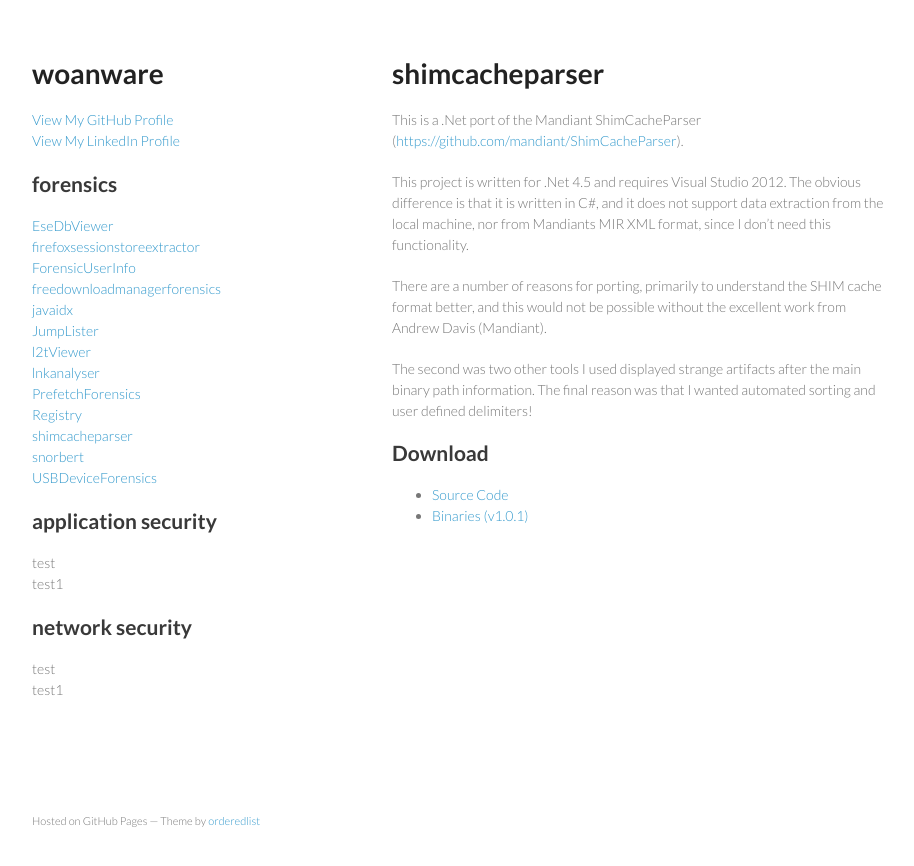
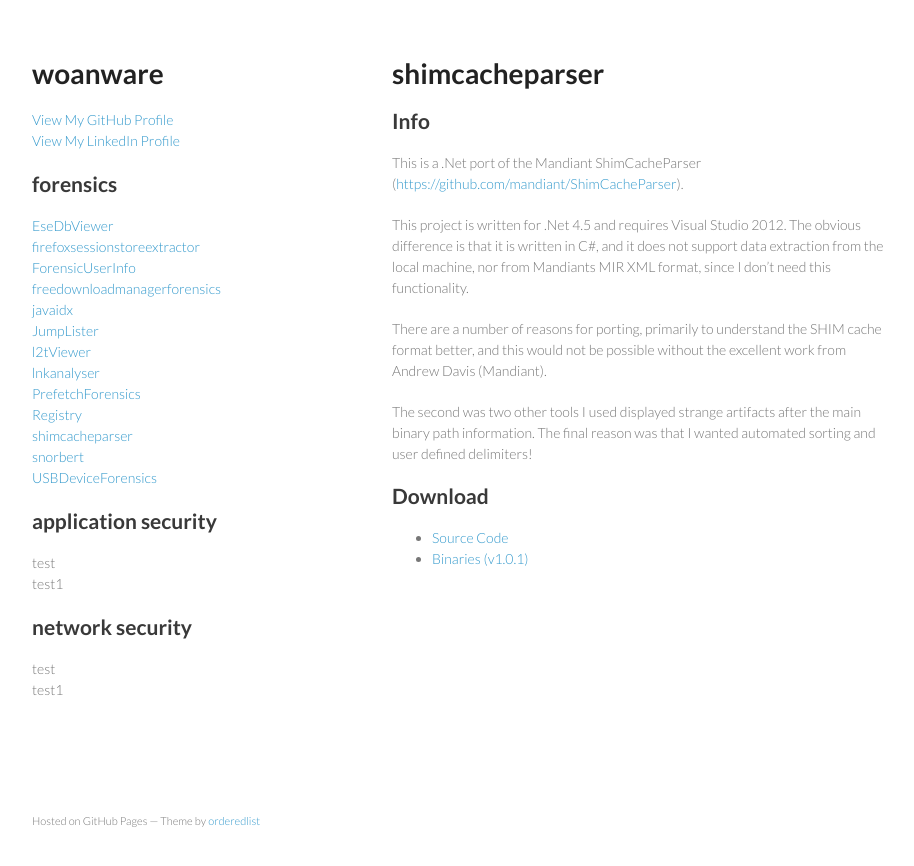
Before and after one commit to woanware/woanware.github.io, a Jekyll site: the page built from forensics/shimcacheparser.md, in a window 1280 px wide. Shown: the top 866 px of the page, without its empty margins (178-1092 px from the left). Built offline with Jekyll 4.4.1, drawn with Linux system fonts in a browser that asks for light colours.

Commit message:
Updated shimcacheparser

```diff
--- a/forensics/shimcacheparser.md
+++ b/forensics/shimcacheparser.md
@@ -4,6 +4,8 @@
 ---
 
 # shimcacheparser #
+
+## Info ##
 
 This is a .Net port of the Mandiant ShimCacheParser ([https://github.com/mandiant/ShimCacheParser](https://github.com/mandiant/ShimCacheParser)).
 
```
